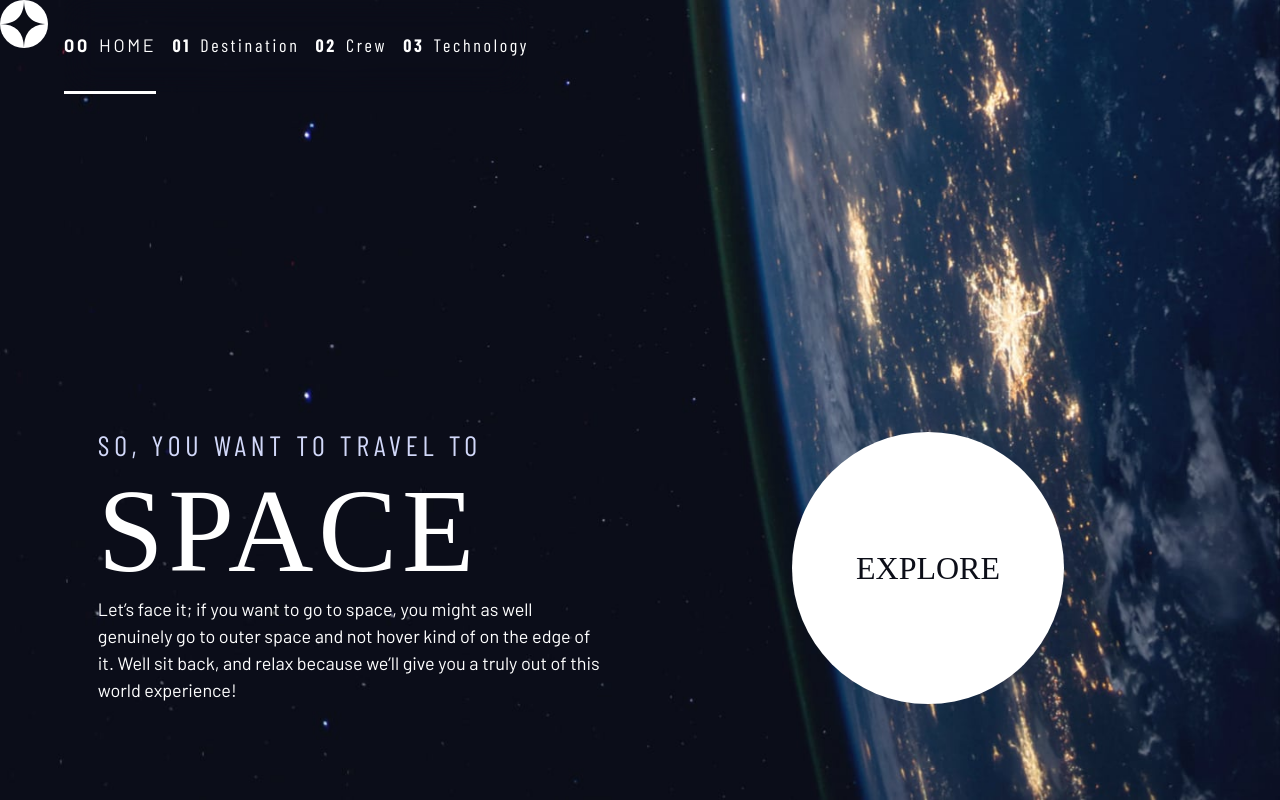
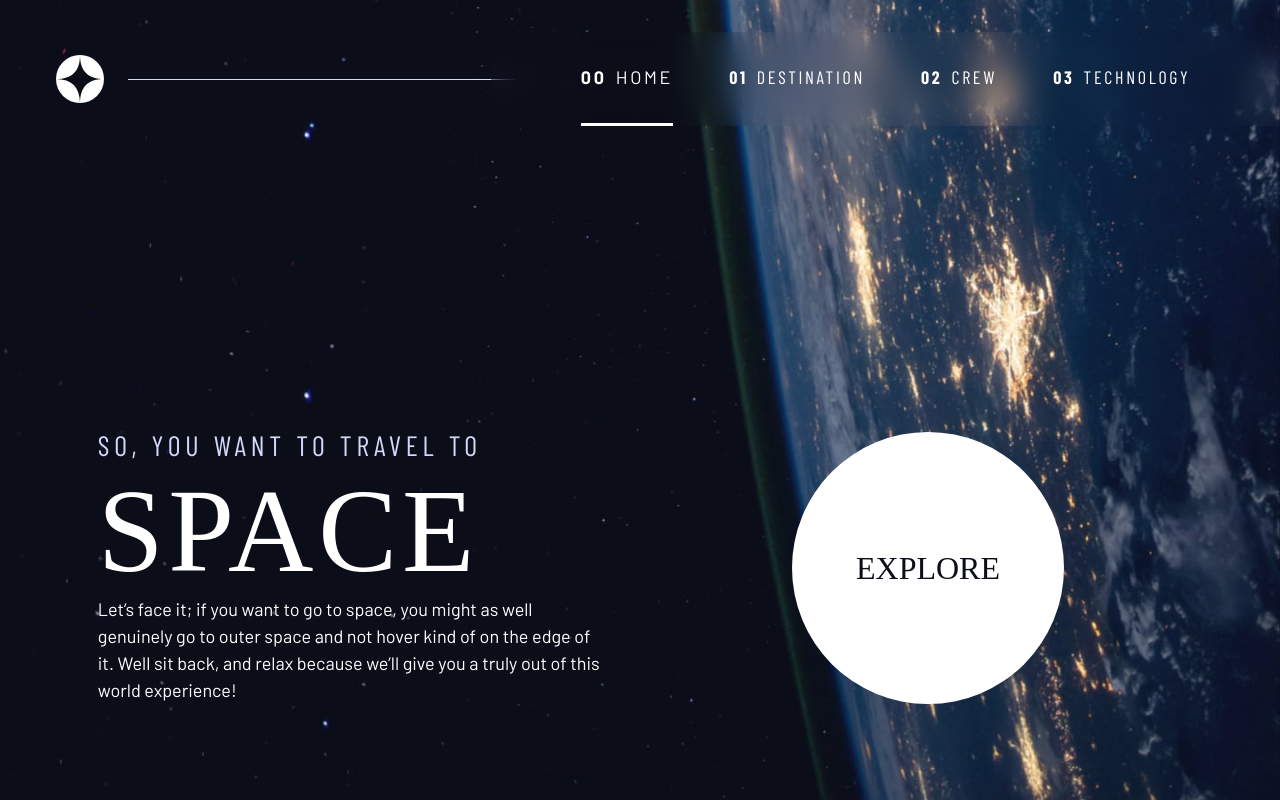
Before and after one commit to Noahsparkes/space-tourism-webpage, a plain HTML site: page space-tourism-website-main/starter-code/index.html in a window 1280 px wide. Drawn offline with nearby package versions, Linux system fonts and the light colour scheme; a web font is replaced by a local one.

Commit message:
finished navigation.

```diff
--- a/index.js
+++ b/index.js
@@ -1,7 +1,8 @@
-//Method 1
+
 const nav = document.querySelector(".primary-navigation");
 const navToggle = document.querySelector(".mobile-nav-toggle");
 
 navToggle.addEventListener("click", () => {
-  nav.classList.toggle("visible");
+    nav.classList.toggle("visible");
+    navToggle.classList.toggle("nav-open");
 })
--- a/space-tourism-website-main/starter-code/index.html
+++ b/space-tourism-website-main/starter-code/index.html
@@ -24,6 +24,7 @@
     <script src="/index.js" defer></script>
   </head>
   <body class="home">
+    <a class="skip-to-content" href="#main">skip to content</a>
     <header class="primary-header flex">
       <div>
         <img
@@ -37,29 +38,29 @@
         <ul id="primary-navigation" data-visible="false" class="primary-navigation underline-indicators flex">
           <li class="active">
             <a class="uppercase text-white letter-spacing-2" href="index.html"
-              ><span>00</span>Home</a
+              ><span aria-hidden="true">00</span>Home</a
             >
           </li>
 
-          <li class="underline-indicators">
+          <li class=" uppercase underline-indicators">
             <a
               class="ff-sans-cond text-white letter-spacing-2"
               href="destination.html"
-              ><span>01</span>Destination</a
+              ><span aria-hidden="true">01</span>Destination</a
             >
           </li>
 
-          <li class="underline-indicators">
+          <li class=" uppercase underline-indicators">
             <a class="ff-sans-cond text-white letter-spacing-2" href="crew.html"
-              ><span>02</span>Crew</a
+              ><span aria-hidden="true">02</span>Crew</a
             >
           </li>
 
-          <li class="underline-indicators">
+          <li class="uppercase underline-indicators">
             <a
               class="ff-sans-cond text-white letter-spacing-2"
               href="technology.html"
-              ><span>03</span>Technology</a
+              ><span aria-hidden="true">03</span>Technology</a
             >
           </li>
         </ul>
@@ -67,7 +68,7 @@
     </header>
 
 
-    <div class="grid-container grid-container--home">
+    <main id="main" class="grid-container grid-container--home">
       <div>
         <h1 class="text-accent fs-500 ff-sans-cond uppercase letter-spacing-1">
           So, you want to travel to
@@ -87,7 +88,7 @@
           >Explore</a
         >
       </div>
-    </div>
+    </main>
 
   </body>
 </html>
--- a/the-design-system/index.css
+++ b/the-design-system/index.css
@@ -25,17 +25,17 @@
     --ff-sans-normal: "Barlow", sans-serif;
 }
 
-@media(min-width:35em){
-    :root{
-    --fs-800:5rem;
-    --fs-700:2.5rem;
-    --fs-600:1.5rem;
-    --fs-400:1rem;
+@media(min-width:35em) {
+    :root {
+        --fs-800: 5rem;
+        --fs-700: 2.5rem;
+        --fs-600: 1.5rem;
+        --fs-400: 1rem;
     }
 }
 
 @media (min-width: 45em) {
-    :root{
+    :root {
         /* font-sizes */
         --fs-800: 6.25rem;
         --fs-700: 3.5rem;
@@ -138,7 +138,7 @@ select {
     gap: var(--gap, 1rem);
 }
 
-.ds-block{
+.ds-block {
     display: block;
 }
 
@@ -152,41 +152,39 @@ select {
     max-width: 80rem;
 }
 
-.grid-container{
+.grid-container {
     text-align: center;
     display: grid;
     place-items: center;
     padding-inline: 1rem;
 }
 
-.grid-container *{
-    max-width: 50ch ;
+.grid-container * {
+    max-width: 50ch;
 }
 
-@media(min-width:45em){
-    .grid-container{
+@media(min-width:45em) {
+    .grid-container {
         text-align: left;
         column-gap: var(--container-gap, 2rem);
         grid-template-columns: minmax(2rem, 1fr) repeat(2, minmax(0, 40rem)) minmax(2rem, 1fr);
     }
 
- .grid-container > *:first-child{
+    .grid-container>*:first-child {
         grid-column: 2;
     }
 
 
-.grid-container > *:last-child{
+    .grid-container>*:last-child {
         grid-column: 3;
     }
 
-.grid-container--home{
+    .grid-container--home {
         padding-bottom: 6rem;
         align-items: end;
     }
 
 }
-
-
 
 
 
@@ -200,6 +198,20 @@ select {
     clip: rect(0, 0, 0, 0);
     white-space: nowrap;
     border: 0;
+}
+
+.skip-to-content{
+    position: absolute;
+    z-index: 9999;
+    background: hsl(var(--clr-white));
+    color: hsl(var(--clr-dark));
+    padding: 0.5rem 1em;
+    margin-inline: auto;
+    transform: translateY(-100%);
+    transition: transform 250ms ease-in-out;
+}
+.skip-to-content:focus{
+    transform: translateY(0);
 }
 
 /* colors */
@@ -316,7 +328,7 @@ select {
 /* ------------------- */
 
 .large-button {
-    font-size : 2rem;
+    font-size: 2rem;
     position: relative;
     z-index: 1;
     display: inline-grid;
@@ -359,14 +371,37 @@ select {
     text-decoration: none
 }
 
+/* primary-header */
+
+.logo {
+
+    margin: 2rem clamp(1.5rem, 5vw, 3.5rem);
+}
+
+.primary-header {
+
+    justify-content: space-between;
+    align-items: center;
+}
 
 .primary-navigation {
+    --gap: clamp(1.5rem, 5vw, 3.5rem);
     --underline-gap: 2rem;
     list-style: none;
     padding: 0;
     margin: 0;
     background-color: hsl(var(--clr-white)/.04);
     backdrop-filter: blur(1rem);
+}
+
+
+.primary-navigation a {
+    text-decoration: none;
+}
+
+.primary-navigation a>span {
+    font-weight: 700;
+    margin-right: .5em;
 }
 
 .mobile-nav-toggle {
@@ -385,7 +420,7 @@ select {
 
     .primary-navigation {
         --underline-gap: .5rem;
-        position:fixed;
+        position: fixed;
         z-index: 1000;
         inset: 0 0 0 30%;
         list-style: none;
@@ -393,14 +428,17 @@ select {
         margin: 0;
         flex-direction: column;
         transform: translateX(100%);
+        transition: transform 500ms ease-in-out;
     }
-    .primary-navigation.underline-indicators > .active{
+
+    .primary-navigation.underline-indicators>.active {
         border: 0;
     }
 
     .primary-navigation.visible {
         transform: translateX(0);
     }
+
     /*
     .primary-navigation [data-visible ="true"]{
         transform: translateX(0);
@@ -414,27 +452,58 @@ select {
         z-index: 2000;
         top: 2rem;
         right: 2rem;
-        background:transparent;
+        background: transparent;
         background-image: url(/space-tourism-website-main/starter-code/assets/shared/icon-hamburger.svg);
         background-repeat: no-repeat;
-        width:1.5rem;
+        width: 1.5rem;
         aspect-ratio: 1;
         border: 0;
     }
+
+    .mobile-nav-toggle.nav-open {
+        background-image: url(/space-tourism-website-main/starter-code/assets/shared/icon-close.svg);
     }
 
-
-
-.primary-navigation a {
-    text-decoration: none;
 }
 
-.primary-navigation a > span {
-    font-weight: 700;
-    margin-right: .5em;
+@media(min-width: 35em){
+    .primary-navigation {
+        padding-inline:clamp(3em, 7vw, 6em);
+    }
 }
 
-.underline-indicators > .active,
+@media(min-width: 35em) and (max-width: 44.999em) {
+
+    .primary-navigation a>span {
+        display: none;
+    }
+}
+
+ @media (min-width: 45em) {
+
+    .primary-header::after{
+        content: "";
+        display: block;
+        position: relative;
+        height: 1px;
+        background: hsl(var(--clr-light));
+        margin-right: -2.5rem;
+        width: 100%;
+        order: 1;
+    }
+
+    nav{
+        order: 2;
+    }
+
+    .primary-navigation {
+      margin-block: 2rem;
+
+    }
+
+}
+
+.underline-indicators>.active,
 .underline-indicators>[aria-selected="true"] {
     border-color: hsl(var(--clr-white) / 1);
     color: hsl(var(--clr-white) / 1);
@@ -477,7 +546,7 @@ select {
     background-color: hsl(var(--clr-white) / 1);
 }
 
-.number-indicators > * {
+.number-indicators>* {
     position: relative;
     z-index: 1;
     display: grid;
@@ -490,14 +559,14 @@ select {
     text-decoration: none;
     cursor: pointer;
     border: 0;
-    background-color:transparent;
+    background-color: transparent;
     border: 1px solid grey;
     color: hsl(var(--clr-white));
 
 
 }
 
-   .number-indicators > *::after {
+.number-indicators>*::after {
     content: '';
     position: absolute;
     z-index: -1;
@@ -509,21 +578,21 @@ select {
 }
 
 
-  .number-indicators > *:hover,
-  .number-indicators > *:focus {
+.number-indicators>*:hover,
+.number-indicators>*:focus {
     background-color: hsl(var(--clr-white) / 1);
     transition: 0.4s ease-in-out;
     color: black;
 }
 
 
-  .number-indicators > *:hover::after,
-  .number-indicators > *:focus::after {
-   box-shadow: 0 0 10px 5px hsl(var(--clr-white)) !important ;
+.number-indicators>*:hover::after,
+.number-indicators>*:focus::after {
+    box-shadow: 0 0 10px 5px hsl(var(--clr-white)) !important;
 }
 
 
-  .number-indicators > [aria-selected="true"] {
+.number-indicators>[aria-selected="true"] {
     background-color: hsl(var(--clr-white) / 1);
     color: black;
 }
@@ -532,26 +601,27 @@ select {
 /* Page Specific  Backgrounds*/
 /* ------------------------- */
 
-body{
+body {
     background-size: cover;
-    background-position:bottom-center;
+    background-position: bottom-center;
 }
 
 /* Home */
 
-.home{
+.home {
 
-    background-image:url(/space-tourism-website-main/starter-code/assets/home/background-home-mobile.jpg);
+    background-image: url(/space-tourism-website-main/starter-code/assets/home/background-home-mobile.jpg);
 }
 
 @media(min-width:35rem) {
-    .home{
+    .home {
         background-position: center center;
         background-image: url(/space-tourism-website-main/starter-code/assets/home/background-home-tablet.jpg);
     }
 }
+
 @media(min-width:45rem) {
-    .home{
+    .home {
         background-image: url(/space-tourism-website-main/starter-code/assets/home/background-home-desktop.jpg);
     }
 }
```
Lines whose indentation alone changed are shown as unchanged.
